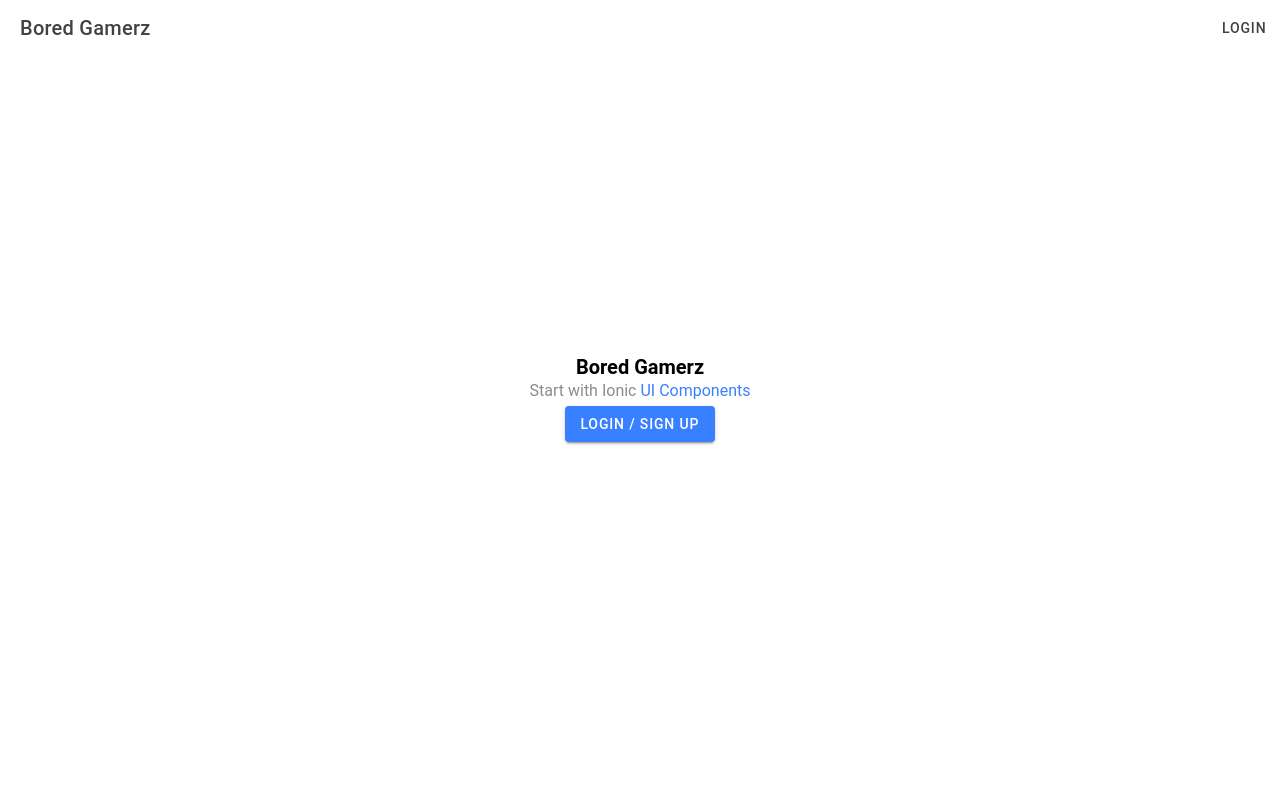
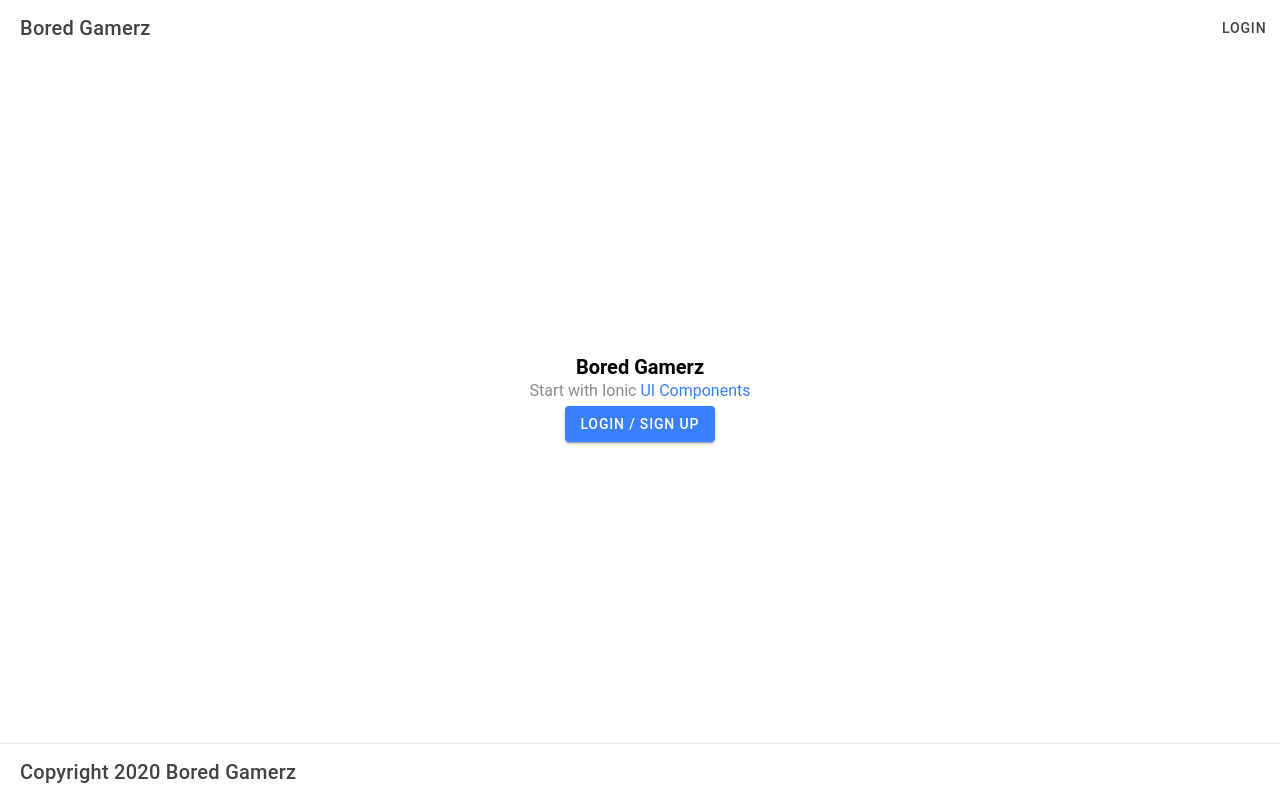
Before and after one commit to samanthagunn/boredgamerz, a React (Create React App) app in the folder client/: page /home in a window 1280 px wide. Built offline with nearby package versions, Linux system fonts and the light colour scheme.

Commit message:
AVBBB-30-Footer Added and tested footer. https://techtonicgroup.atlassian.net/browse/AVBBB-30?atlOrigin=eyJpIjoiNzA5MTBjYzA1YWMwNGQ5YjlkMjQwZmVmYTdkYWUxMjciLCJwIjoiaiJ9

```diff
--- a/client/src/App.tsx
+++ b/client/src/App.tsx
@@ -24,6 +24,7 @@
 import Profile from './pages/profile';
 import Home from './pages/Home';
 import Header from './components/header';
+import Footer from './components/footer';
 //mimic "/" path to ensure no unauthed users access profiles
 const App = () => (
   <IonApp>
@@ -35,6 +36,7 @@
         <Route path="/profile" component={Profile} exact={true}/>
       </IonRouterOutlet>
     </IonReactRouter>
+    <Footer />
   </IonApp>
 );
 
--- /dev/null
+++ b/client/src/components/footer.jsx
@@ -0,0 +1,14 @@
+import { IonFooter, IonTitle, IonToolbar } from "@ionic/react";
+import React from "react";
+
+const Footer = () => {
+  return (
+    <IonFooter>
+      <IonToolbar>
+        <IonTitle>Copyright 2020 Bored Gamerz</IonTitle>
+      </IonToolbar>
+    </IonFooter>
+  );
+};
+
+export default Footer;
```
Also changed, not shown: 2 other files (tests, documents, lock files or other folders).
